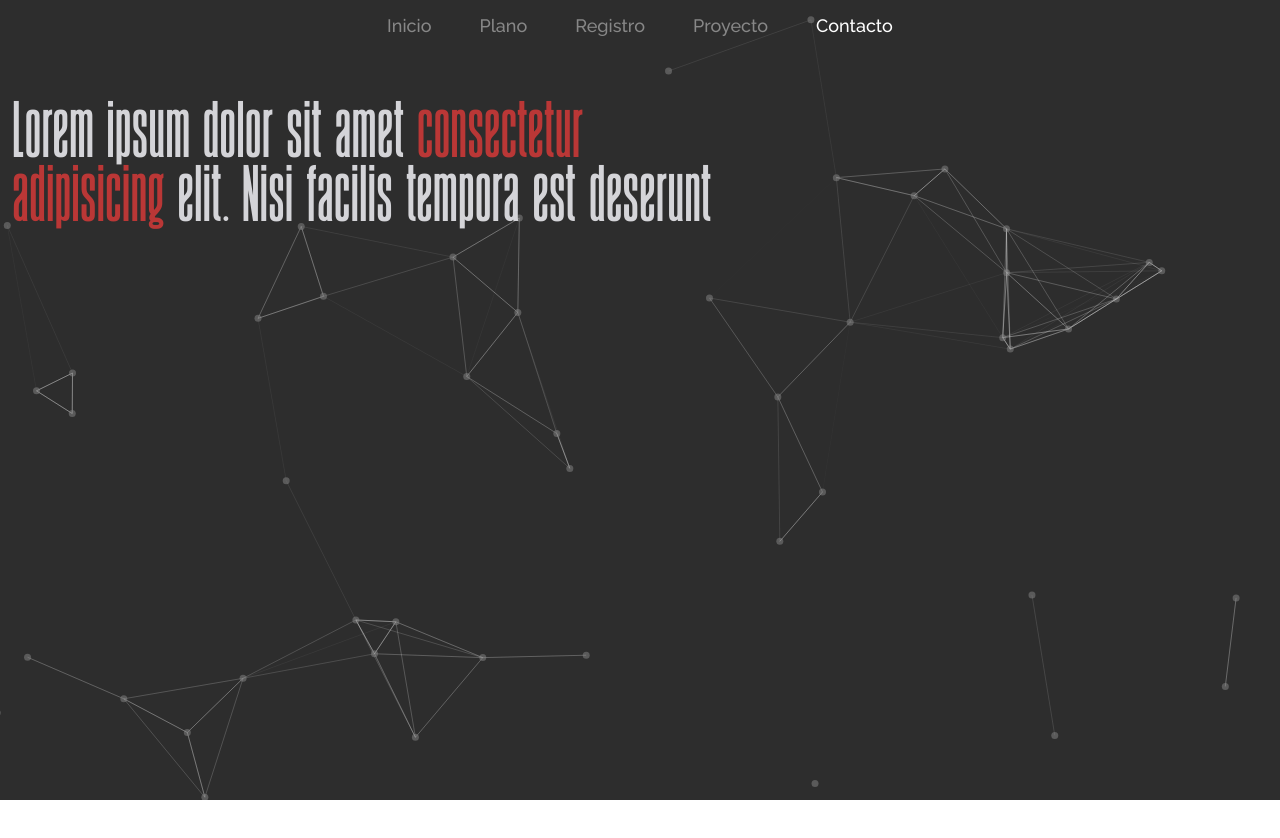
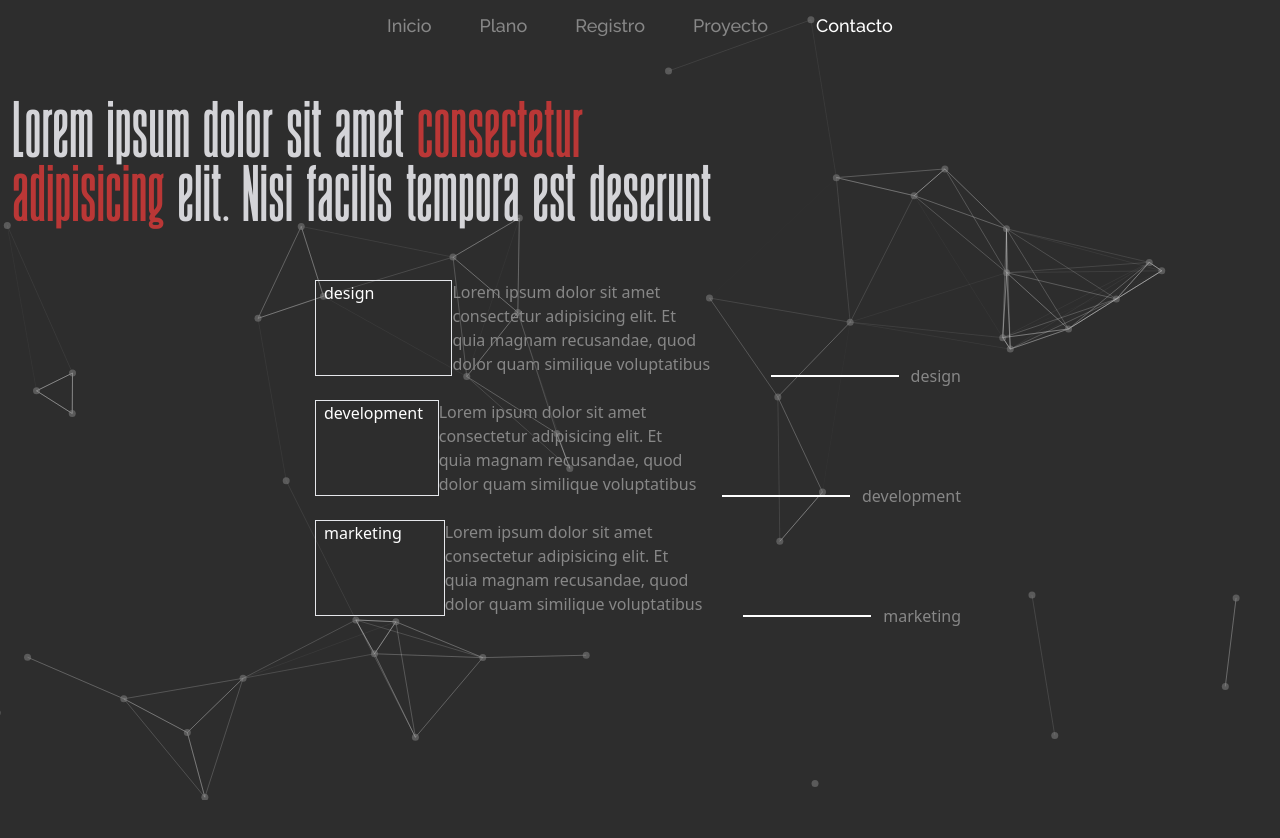
Before and after one commit to Najdorf12/gallery-app, a React (Vite) app: page /registro in a window 1280 px wide. Shown: the top 838 px of the page. Before the commit the page ends 800 px from the top, so only its background shows below. Built offline with nearby package versions, Linux system fonts and the light colour scheme.

Commit message:
add styles

```diff
--- a/src/components/About.jsx
+++ b/src/components/About.jsx
@@ -32,11 +32,11 @@ const About = ({ handleButtonClick }) => {
   return (
     <section className="flex flex-col  h-screen justify-evenly lg:flex-row lg:items-center">
       <article className="flex flex-col justify-start items-start relative z-50 w-full cursor-default lg:max-w-[60%] lg:self-start lg:mt-28">
-        <h1 className="august-bold leading-none text-zinc-300 text-8xl lg:text-[8rem] 2xl:text-[10rem]">
+        <h1 className="august-bold leading-none text-zinc-300 text-8xl lg:text-[8rem] xl:text-[10rem] 2xl:text-[12rem]">
           ABOUT
         </h1>
         <div className="w-12 h-[1px] bg-grayCustom mt-3  lg:w-[300px] lg:mt-6"></div>
-        <p className="text-sm text-grayCustom font-text2 font-medium text-balance mt-4 lg:text-base lg:mt-6 max-w-[660px] xl:text-lg 2xl:text-xl">
+        <p className="text-sm text-grayCustom font-text2 font-medium text-balance mt-4 lg:text-base lg:mt-6 max-w-[660px] xl:text-lg 2xl:text-xl 2xl:max-w-[700px]">
           Discover our unique approach to building robust digital solutions. We
           provide cutting-edge strategies to empower your brand online.
         </p>
@@ -60,7 +60,7 @@ const About = ({ handleButtonClick }) => {
       <ul className="flex flex-col gap-1 relative z-50 w-full mt-6 lg:self-end lg:pb-3">
         {artistsBtns?.map((artist, i) => (
           <li key={i} className="flex  border-b border-grayCustom py-2 max-w-[500px] lg:max-w-[700px]">
-            <p className="august-bold text-zinc-300 text-5xl w-[70%] lg:text-6xl xl:text-7xl">{artist?.name.toLocaleUpperCase()}</p>
+            <p className="august-bold text-zinc-300 text-5xl w-[70%] lg:text-6xl xl:text-7xl 2xl:text-8xl">{artist?.name.toLocaleUpperCase()}</p>
             <div className="flex flex-col justify-between text-grayCustom text-sm font-text xl:text-base">
               {artist?.data1}
               <div>{artist?.data2}</div>
--- a/src/pages/Registro.jsx
+++ b/src/pages/Registro.jsx
@@ -1,19 +1,45 @@
 import TsParticlesBg from "../components/TsParticlesBg";
 import Navbar from "../components/Navbar";
 
+const registroData = [
+  {
+    name: "design",
+    data: "Lorem ipsum dolor sit amet consectetur adipisicing elit. Et quia magnam recusandae, quod dolor quam similique voluptatibus",
+  },
+  {
+    name: "development",
+    data: "Lorem ipsum dolor sit amet consectetur adipisicing elit. Et quia magnam recusandae, quod dolor quam similique voluptatibus",
+  },
+  {
+    name: "marketing",
+    data: "Lorem ipsum dolor sit amet consectetur adipisicing elit. Et quia magnam recusandae, quod dolor quam similique voluptatibus",
+  },
+];
 const Registro = () => {
   return (
-    <section className="relative  w-full h-[100dvh] lg:h-screen z-40 flex flex-col  bg-blackCustom overflow-hidden">
-       <TsParticlesBg />
+    <section className="relative  w-full min-h-screen z-40 flex flex-col  bg-blackCustom overflow-hidden">
+      <TsParticlesBg />
       <Navbar />
       <div className="w-full h-[100dvh]  z-[550] relative flex flex-col mt-20 pt-4 ">
-        <article className="flex flex-col justify-center items-center relative z-50 px-3  w-full cursor-default">
-          <h1 className="august-bold text-balance leading-[4rem] text-zinc-300 text-6xl ">
-            Lorem ipsum dolor sit amet <span className="text-redCustom">consectetur adipisicing</span> elit. Nisi
-            facilis tempora est deserunt
-          </h1>
-
+        <article className="flex flex-col justify-center items-center relative z-50 px-3 w-full cursor-default max-w-[800px]">
+          <p className="august-bold text-balance leading-[4rem] text-zinc-300 text-6xl ">
+            Lorem ipsum dolor sit amet{" "}
+            <span className="text-redCustom">consectetur adipisicing</span>{" "}
+            elit. Nisi facilis tempora est deserunt
+          </p>
         </article>
+        <ul className=" py-12 flex flex-col justify-center items-center gap-2">
+          {registroData?.map((data, i) => (
+            <li key={i} className=" relative flex py-2 max-w-[650px]">
+              <p className="text-whiteCustom w-96 pl-2 border">{data?.name}</p>
+              <div className="text-grayCustom text-balance">{data?.data}</div>
+              <div className="absolute z-50 -bottom-3 right-1 flex gap-3 justify-center items-center md:relative md:self-end text-grayCustom">
+                <div className="w-32 h-[2px] bg-whiteCustom"></div>
+                {data?.name}
+              </div>
+            </li>
+          ))}
+        </ul>
       </div>
     </section>
   );
```
